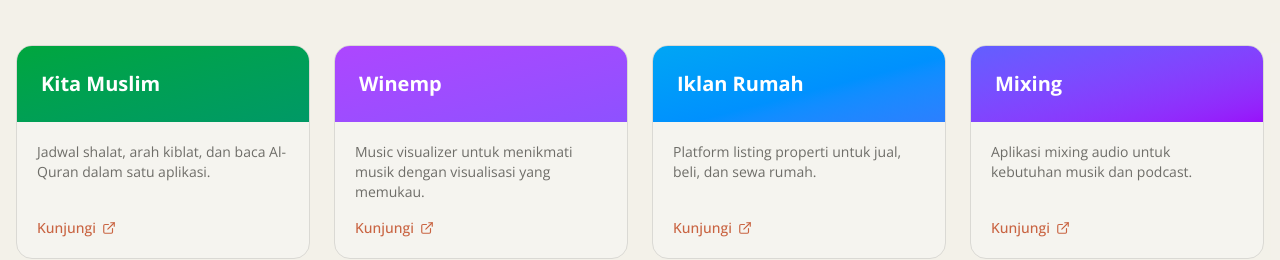
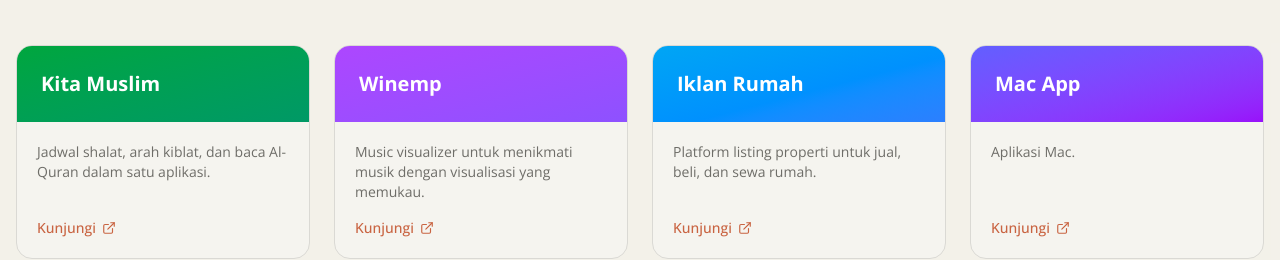
Before and after one commit to jhonoryza/nextjs-labkita-web, a Next.js app: page / in a window 1280 px wide. Shown: the part 212-472 px from the top of the page. Built offline with nearby package versions, Linux system fonts and the light colour scheme; no server answers.

Commit message:
update content

```diff
--- a/src/components/apps/apps-section.tsx
+++ b/src/components/apps/apps-section.tsx
@@ -20,9 +20,9 @@
     gradient: "from-sky-500 to-blue-500",
   },
   {
-    name: "Mixing",
-    description: "Aplikasi mixing audio untuk kebutuhan musik dan podcast.",
-    url: "https://mixing-web.labkita.my.id",
+    name: "Mac App",
+    description: "Aplikasi Mac.",
+    url: "https://mac-app.labkita.my.id",
     gradient: "from-indigo-500 to-purple-600",
   },
   {
--- a/src/components/header.tsx
+++ b/src/components/header.tsx
@@ -13,12 +13,13 @@
 } from "@/components/ui/dropdown-menu";
 
 const apps = [
+  { name: "Kita Muslim", url: "https://muslim.labkita.my.id" },
+  { name: "Iklan Rumah", url: "https://iklanrumah.labkita.my.id/" },
+  { name: "Winemp", url: "https://winemp.labkita.my.id" },
+  { name: "Mac App", url: "https://mac-app.labkita.my.id" },
+  { name: "Tools", url: "https://tools.labkita.my.id/" },
+  { name: "Catatan Ibu", url: "https://catatan-ibu.labkita.my.id/" },
   { name: "Kasirku", url: "https://kasirku.labkita.my.id/" },
-  { name: "Catatan Ibu", url: "https://catatan-ibu.labkita.my.id/" },
-  { name: "IklanRumah", url: "https://iklanrumah.labkita.my.id/" },
-  { name: "Tools", url: "https://tools.labkita.my.id/" },
-  { name: "Winemp", url: "https://winemp.labkita.my.id" },
-  { name: "Kita Muslim", url: "https://muslim.labkita.my.id" },
 ];
 
 const moreItems = [
```
